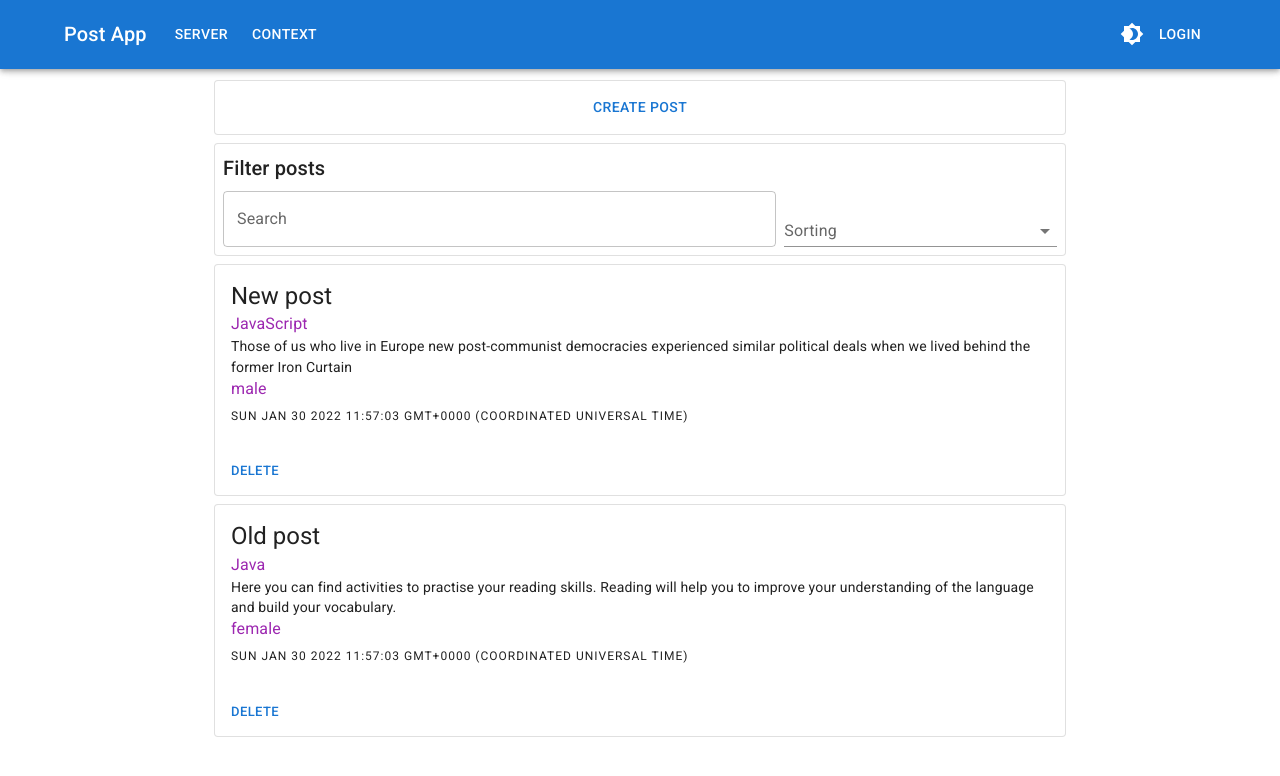
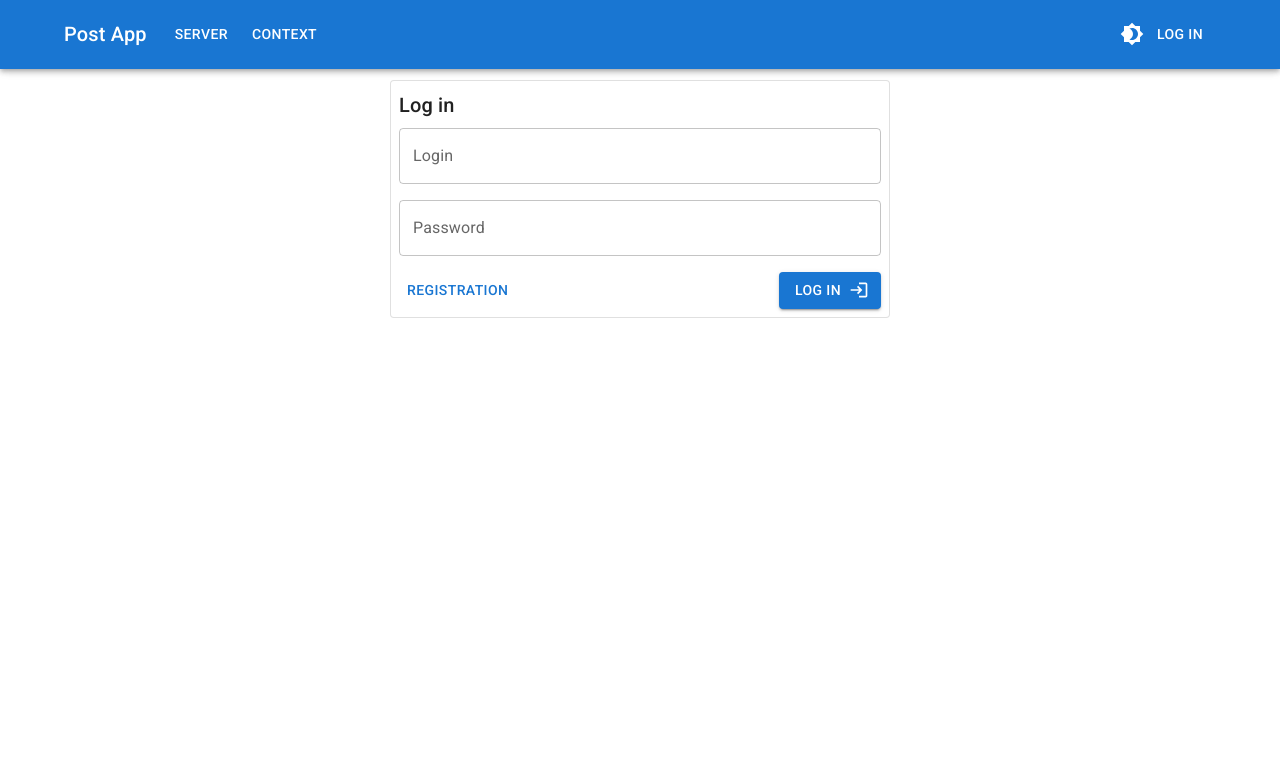
Before and after one commit to Morozov-it/react-foundation, a React (Create React App) app: page /context in a window 1280 px wide. Shown: the top 776 px of the page. Built offline with nearby package versions, Linux system fonts and the light colour scheme.

Commit message:
Add login page with feature in and out app

```diff
--- a/src/App.jsx
+++ b/src/App.jsx
@@ -1,6 +1,7 @@
 import React, { Suspense } from 'react';
-import { Routes, Route } from "react-router-dom";
-import { routes } from './router';
+import { DataContext } from './context/DataContext'
+import { BrowserRouter, Routes, Route } from "react-router-dom";
+import { privateRoutes, publicRoutes } from './router';
 //импорт стилевых компонент
 import Box from '@mui/material/Box';
 import Container from '@mui/material/Container';
@@ -26,18 +27,28 @@ const styles = {
 }
 
 export function App() {
+  //получение данных из контекста
+  const { isAuth, setIsAuth } = React.useContext(DataContext);
+
+
+
   return (
+    <BrowserRouter>
       <Box sx={styles.page}>
-      <Navbar />
+        <Navbar {...{isAuth}}/>
         <Suspense fallback={<Spinner />}>
           <Container sx={styles.container} maxWidth="md" >
-          <Routes>
-            {routes.map((r) =>
-              <Route key={r.id} path={r.path} element={r.element} />
-            )}
+          {isAuth
+            ?<Routes>{privateRoutes.map((r) =>
+                <Route key={r.id} path={r.path} element={r.element} />)}
             </Routes>
+            :<Routes>{publicRoutes.map((r) =>
+                <Route key={r.id} path={r.path} element={r.element} />)}
+            </Routes>
+          }
           </Container>
         </Suspense>
       </Box>
+    </BrowserRouter>
   );
 }
--- a/src/components/common/Navbar.jsx
+++ b/src/components/common/Navbar.jsx
@@ -15,7 +15,7 @@ import MenuItem from '@mui/material/MenuItem';
 
 const pages = ['server', 'context'];
 
-export const Navbar = () => {
+export const Navbar = ({isAuth}) => {
     let navigate = useNavigate();
     //состояние для управления кнопками навигации
     const [anchorElNav, setAnchorElNav] = React.useState(null);
@@ -99,7 +99,11 @@ export const Navbar = () => {
 
                 <Box sx={{ flexGrow: 0 }}>
                     <ToggleModeBox />
-                    <Button sx={{ mx: 0.5 }} color="inherit">Login</Button>
+                    <Button
+                        onClick={() => navigate(`/login`)}
+                        sx={{ mx: 0.5 }}
+                        color="inherit">{isAuth ? 'Log out' : 'Log in'}
+                        </Button>
                 </Box>
             </Toolbar>
         </Container>
--- a/src/components/common/ToggleModeBox.jsx
+++ b/src/components/common/ToggleModeBox.jsx
@@ -1,11 +1,10 @@
 import React from 'react';
 import { useTheme } from '@mui/material/styles';
-import { ColorModeContext } from '../../ModeContext';
+import { ColorModeContext } from '../../context/ModeContext';
 //импорт готовых компонент
 import { Box, IconButton }  from '@mui/material';
 import Brightness4Icon from '@mui/icons-material/Brightness4';
 import Brightness7Icon from '@mui/icons-material/Brightness7';
-
 
 
 export const ToggleModeBox = () => {
--- /dev/null
+++ b/src/components/server/LoginForm.jsx
@@ -0,0 +1,89 @@
+import React from 'react';
+//импорт стилевых компонент
+import Box from '@mui/material/Box';
+import Paper from '@mui/material/Paper';
+import Typography from '@mui/material/Typography';
+import Stack from '@mui/material/Stack';
+import LoginIcon from '@mui/icons-material/Login';
+//импорт готовых компонент
+import Input from '../../controls/Input';
+import Button from '../../controls/Button';
+
+
+const initialState = {
+    login: '',
+    password: ''
+}
+
+export const LoginForm = ({ setIsAuth }) => {
+    //активация состояния полей формы с начальным состоянием
+    const [values, setValues] = React.useState(initialState);
+
+    //функция для сброса всех полей
+    const handleFormReset = () => {
+        setValues(initialState)
+    }
+
+    //функция для контролируемых полей
+    const handleInputChange = (event) => {
+        const { name, value } = event.target
+        setValues({
+            ...values,
+            [name]: value
+        })
+    }
+
+    //функция отправки объекта нового поста в массив постов
+    const onSubmit = (event) => {
+        event.preventDefault()
+        // let id = Date.now()
+        // send({ ...values, id })
+        setIsAuth(true)
+        handleFormReset()
+        //console.log('post is added', newPost);
+    };
+
+    return (
+        <Paper variant="outlined" sx={{ p: 1, width: 1, maxWidth: '500px' }}>
+            <Typography variant="h6" gutterBottom component="div">
+                Log in
+            </Typography>
+            <Box component="form"
+            autoComplete="off"
+            onReset={handleFormReset}
+            onSubmit={onSubmit}>
+                <Stack spacing={2}>
+                    <Box>
+                        <Input
+                            label="Login"
+                            name='login'
+                            value={values.login}
+                            onChange={handleInputChange}
+                        />
+                    </Box>
+                    <Box>
+                        <Input
+                            label="Password"
+                            type='password'
+                            name='password'
+                            value={values.password}
+                            onChange={handleInputChange}
+                        />
+                    </Box>
+                </Stack>
+                <Stack
+                    sx={{ mt: 2, justifyContent: 'space-between' }}
+                    direction="row">
+                    <Button
+                        text='registration'
+                        onClick={()=>{}}/>
+                    <Button
+                        type='submit'
+                        text='log in'
+                        variant='contained'
+                        endIcon={<LoginIcon />}/>
+                </Stack>
+            </Box>
+        </Paper>
+    )
+};
--- a/src/DataContext.jsx
+++ b/src/context/DataContext.jsx
@@ -11,15 +11,6 @@ const data = {
             isCompleted: false,
             postDate: Date(),
         },
-        {
-            id: 2,
-            title: 'Old post',
-            description: 'Here you can find activities to practise your reading skills. Reading will help you to improve your understanding of the language and build your vocabulary.',
-            gender: 'female',
-            language: 'Java',
-            isCompleted: false,
-            postDate: Date(),
-        }
     ],
     genderItems: [
         { id: '1', value: 'male', name: 'male' },
@@ -37,10 +28,16 @@ const data = {
         { id: '3', value: 'language', name: 'by language' }
     ]
 }
-  //создание контекста для данных
+//создание контекста для данных
 export const DataContext = React.createContext(data);
 
+
+//корневой компонент для передачи контекста дочерним
 export function DataContextProvider({ children }) {
+
+    //состояние авторизации
+    const [isAuth, setIsAuth] = React.useState(false);
+
     //создание состояния для постов
     const [posts, setPosts] = React.useState(data.posts);
     const [edit, setEdit] = React.useState(['edit']);
@@ -78,6 +75,8 @@ export function DataContextProvider({ children }) {
     return (
         <DataContext.Provider
             value={{
+                isAuth,
+                setIsAuth,
                 posts,
                 deletePost,
                 addPost,
--- a/src/ModeContext.jsx
+++ b/src/context/ModeContext.jsx
@@ -1,5 +1,5 @@
 import React from 'react';
-import { customTheme } from './customTheme';
+import { customTheme } from '../customTheme';
 import { ThemeProvider, createTheme, responsiveFontSizes  } from '@mui/material/styles';
 
 //создание контекста для управления функцией изменения темы
--- a/src/controls/Input.jsx
+++ b/src/controls/Input.jsx
@@ -2,11 +2,12 @@ import React from 'react';
 import TextField from '@mui/material/TextField';
 
 export default function Input(props) {
-    const { name, label, value, onChange} = props;
+    const { name, label, value, onChange, ...other} = props;
     return (
         <TextField sx={{ width: 1 }}
             variant="outlined"
             label={label}
+            {...other}
             name={name}
             value={value}
             onChange={onChange}
--- a/src/index.js
+++ b/src/index.js
@@ -1,19 +1,18 @@
 import ReactDOM from 'react-dom';
-import { BrowserRouter } from "react-router-dom";
-import { DataContextProvider } from './DataContext'
+import { DataContextProvider } from './context/DataContext'
 import CssBaseline from '@mui/material/CssBaseline';
-import { ModeContext } from './ModeContext';
+import { ModeContext } from './context/ModeContext';
 import { App } from './App';
 
 
 ReactDOM.render(
-  <BrowserRouter>
-    <DataContextProvider>
+  <>
     <CssBaseline />
     <ModeContext>
-      <App />
+      <DataContextProvider>
+        <App />
+      </DataContextProvider>
     </ModeContext>
-  </DataContextProvider>
-  </BrowserRouter>,
+  </>,
   document.getElementById('root')
 );
--- a/src/pages/ContextPosts.jsx
+++ b/src/pages/ContextPosts.jsx
@@ -1,5 +1,5 @@
 import React from 'react';
-import { DataContext } from '../DataContext';
+import { DataContext } from '../context/DataContext';
 //импорт стилевых компонент
 import Box from '@mui/material/Box';
 import Button from '@mui/material/Button';
--- /dev/null
+++ b/src/pages/Login.jsx
@@ -0,0 +1,48 @@
+import React from 'react';
+import { DataContext } from '../context/DataContext'
+//импорт стилевых компонент
+import Box from '@mui/material/Box';
+import LogoutIcon from '@mui/icons-material/Logout';
+import Typography from '@mui/material/Typography';
+import Paper from '@mui/material/Paper';
+//импорт готовых компонент
+import { LoginForm } from '../components/server/LoginForm';
+import Button from '../controls/Button';
+
+const styles = {
+    box: {
+        display: 'flex',
+        flexDirection: 'column',
+        alignItems: 'center'
+    },
+    paper: {
+        p: 1,
+        width: 1,
+        maxWidth: '500px',
+        textAlign: 'center'
+    }
+}
+
+export default function Login() {
+    const { isAuth, setIsAuth } = React.useContext(DataContext);
+
+    return (
+        <Box sx={styles.box}>
+            {isAuth
+                ?<Paper variant="outlined" sx={styles.paper}>
+                    <Typography gutterBottom component="div">
+                        You have already authorized. If you need to quit, please click the button bottom
+                    </Typography>
+                    <Box>
+                        <Button
+                        text='log out'
+                        variant='contained'
+                        onClick={()=>setIsAuth(false)}
+                        endIcon={<LogoutIcon />}/>
+                    </Box>
+                </Paper>
+                :<LoginForm {...{setIsAuth}}/>
+            }
+        </Box>
+    )
+};
--- a/src/router/index.js
+++ b/src/router/index.js
@@ -1,15 +1,24 @@
 import { lazy } from 'react';
 
+const Login = lazy(() => import('../pages/Login'));
 const Main = lazy(() => import('../pages/Main'));
 const NotFound = lazy(() => import('../pages/NotFound'));
 const ContextPosts = lazy(() => import('../pages/ContextPosts'));
 const ServerPosts = lazy(() => import('../pages/ServerPosts'));
 const PostIdPage = lazy(() => import('../pages/PostIdPage'));
 
-export const routes = [
+export const privateRoutes = [
+    { id: 0, path: "/login", element: <Login /> },
     { id: 1, path: "/", element: <Main /> },
     { id: 2, path: "/context", element: <ContextPosts />},
     { id: 3, path: "/server", element: <ServerPosts />},
     { id: 4, path: "/server/:id", element: <PostIdPage />},
-    { id: 5, path: "*", element: <NotFound />},
+    { id: 5, path: "*", element: <NotFound /> },
 ]
+
+export const publicRoutes = [
+    { id: 0, path: "/login", element: <Login /> },
+    { id: 1, path: "/", element: <Main /> },
+    { id: 2, path: "/context", element: <Login />},
+    { id: 3, path: "/server", element: <Login />},
+]
```
Lines whose indentation alone changed are shown as unchanged.
